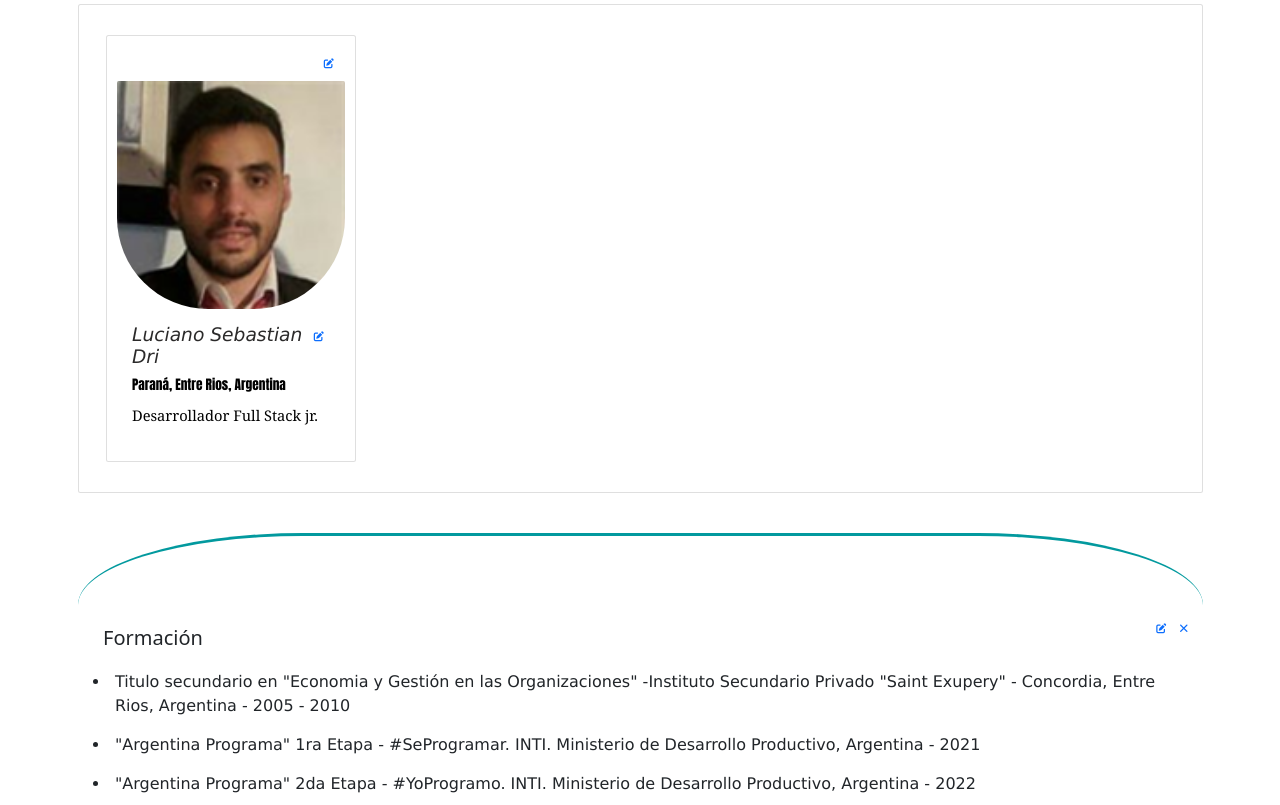
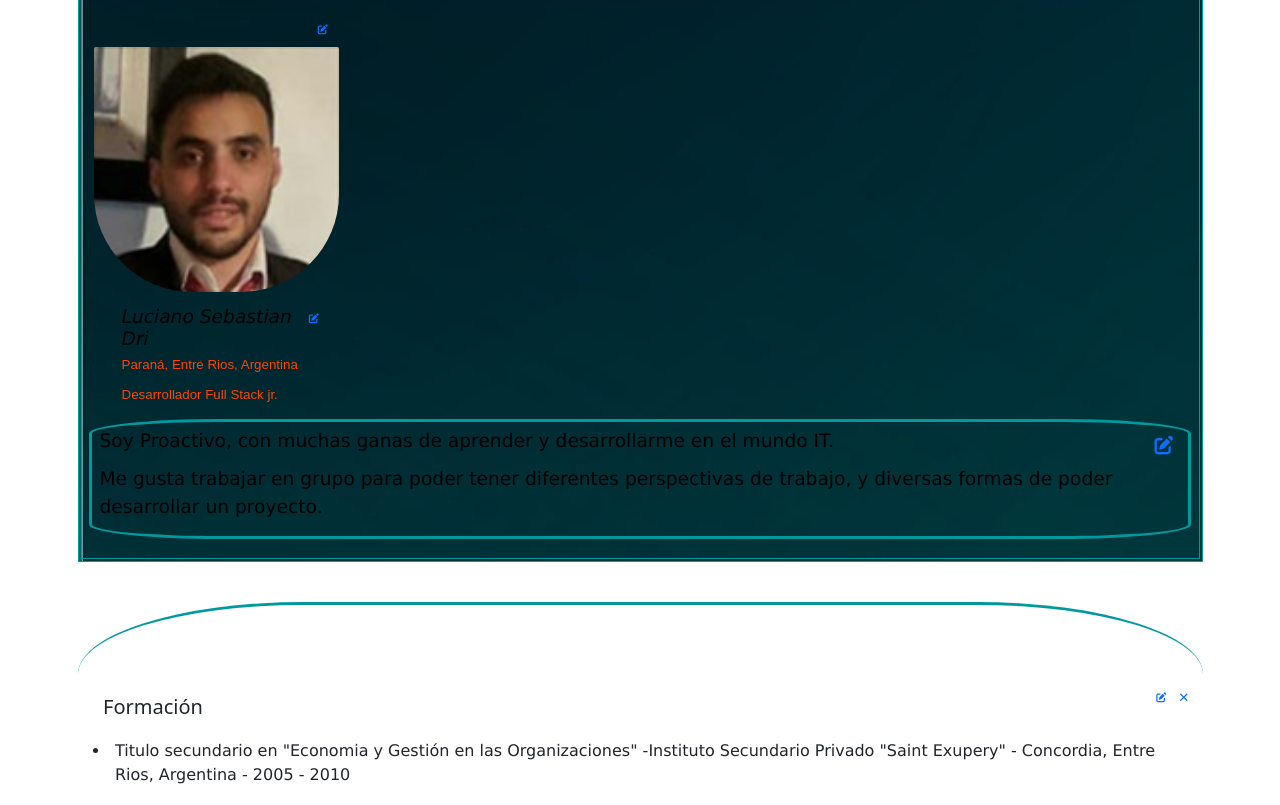
Before and after one commit to LsDri92/maquetadoportfolio, a plain HTML site: page Portfolio/index.html in a window 1280 px wide. Shown: the part 111-916 px from the top of the page. Drawn offline with nearby package versions, Linux system fonts and the light colour scheme.

Commit message:
Add files via upload

```diff
--- a/Portfolio/index.html
+++ b/Portfolio/index.html
@@ -37,23 +37,31 @@
     </header>
 
     <main class="container">
-        <div class=" container-fluid container-card card">
-            <div>
 
-            </div>
-                <div class="card " style="width:250px">
-                    <div class="btn-edit btn-right"> <a href="#" class="btn-right"> <i class="fa fa-edit"></i> </a> </div>
-                    <img class="card-img-top" src="cv.png" alt="fotocv-prueba" width="100%">
+        <div class=" container-fluid presentacion">
 
-                <div class="card-body">
-                    <div class="btn-edit btn-right"> <a href="#" class="btn-right"> <i class="fa fa-edit"></i> </a>
-                    <h4 class="card-title">Luciano Sebastian Dri</h4>
-                    <p class="card-text">Paraná, Entre Rios, Argentina</p>
-                    <p class="card-descrip">Desarrollador Full Stack jr.</p>
+            <div class="myCard" style="width:250px">
+                <div class="btn-edit btn-right"> <a href="#" class="btn-right"> <i class="fa fa-edit"></i> </a>
                 </div>
+                <img class="card-img-top" src="cv.png" alt="fotocv-prueba" width="100%">
+
+                <div class="card-body btn-edit btn-right"> <a href="#" class="btn-right"> <i class="fa fa-edit"></i> </a>
+                        <h4 class="card-title">Luciano Sebastian Dri</h4>
+                        <p class="card-text">Paraná, Entre Rios, Argentina </p>
+                        <p class="card-text"> Desarrollador Full Stack jr.</p>
+
                 </div>
             </div>
+
+
+            <div class="container-fluid sobremi btn-edit btn-right"> <a href="#" class="btn-right"> <i class="fa fa-edit"></i> </a>
+                <p> Soy Proactivo, con muchas ganas de aprender y desarrollarme en el mundo IT.</p>
+                <p>Me gusta trabajar en grupo para poder tener diferentes perspectivas de trabajo, y diversas formas de
+                    poder desarrollar un proyecto.</p>
+            </div>
+
         </div>
+
 
         <div class="container-fluid formation">
 
--- a/Portfolio/styles.css
+++ b/Portfolio/styles.css
@@ -68,19 +68,38 @@
     border: #00EB87;
 }
 
+.sobremi{
+    font-size: 14pt;
+    font-family: 'Lucida Sans', 'Lucida Sans Regular', 'Lucida Grande', 'Lucida Sans Unicode', Geneva, Verdana, sans-serif;
+    text-justify: newspaper;
+    border:#02999E;
+    border-style: solid;
+    display: inline-block;
+    border-radius: 12%;
+}
+
 .card{
-
     margin: 2rem;
     padding: 1rem;
+}
+
+.presentacion{
+    background-image: url(5125962.jpg);
+   padding: 14pt;
+    border: #02999E;
+    border-style: double;
+    border-width: 3pt;
+}
 
 
+.myCard{
+    padding: 2pt;
+    margin: 2pt;
 }
-.container-card{
-    border-color: black;
-    border-style: double;
-    background-color:black;
-    width: auto;
-    display: flexbox;
+
+.card-body{
+    margin: 3pt;
+    padding: 3pt;
 }
 .card-img-top{
     border-radius: 40%;
@@ -92,19 +111,17 @@
     font-family: Verdana, Geneva, Tahoma, sans-serif;
     font-size: 14pt;
     font-style: oblique;
-    color: rgb(43, 42, 42);
-    align-content: flex-start;
+    color: rgb(0, 0, 0);
 }
 
 .card-text{
-    font-family: Impact, Haettenschweiler, 'Arial Narrow Bold', sans-serif;
+    font-family: Arial;
     font-size: 10pt;
+    color: orangered;
 }
 
-.card-descrip{
-    font-size: 11pt;
-    font-family: Cambria, Cochin, Georgia, Times, 'Times New Roman', serif;
-}
+
+
 .h2{
     padding: 10px;
     margin: 8px;
@@ -132,14 +149,12 @@
     color: black;
     size: 25pt;
     display: inline-block;
-
 }
 
 .btn-right{
     float: right;
     padding: 5px;
 }
-
 
 
 .proyect-box{
```
Also changed, not shown: Portfolio/5125962.jpg (added).
